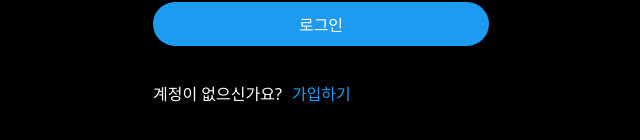
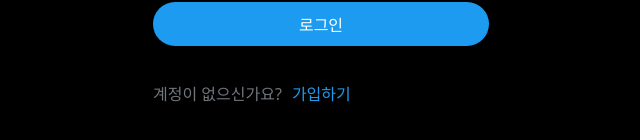
Before and after one commit to hyeonpearl/snap-story, a React (Vite) app: page /signin in a window 1280 px wide. Shown: the part 602-742 px from the top of the page, without its empty margins (319-959 px from the left). Built offline with nearby package versions, Linux system fonts and the light colour scheme.

Commit message:
refactor: Txt 컴포넌트 리팩토링
* Txt 컴포넌트 리팩토링

* 변경된 코드들 적용

```diff
--- a/src/_zlib/components/PostTweet.tsx
+++ b/src/_zlib/components/PostTweet.tsx
@@ -40,7 +40,11 @@ export default function PostTweet() {
                 onChange={onFileChange}
               />
               <Spacing direction={'horizontal'} size={10} />
-              {file && <Txt typography={'check'}>파일이 업로드되었습니다.</Txt>}
+              {file && (
+                <Txt typography={'p'} color={colors.green01}>
+                  파일이 업로드되었습니다.
+                </Txt>
+              )}
             </Wrapper>
             <Button className='primary' type='submit'>
               게시하기
--- a/src/_zlib/components/Tweet.tsx
+++ b/src/_zlib/components/Tweet.tsx
@@ -1,7 +1,9 @@
 import { Icon } from './common/Icon';
+import { Menu } from './common/Menu';
 import { Spacing } from './common/Spacing';
 import { Txt } from './common/Txt';
 import { Wrapper } from './common/Wrapper';
+import colors from '../constants/colors';
 import { TweetType } from '../hooks/useTweets';
 import { database, storage } from '../server/firebase';
 import { User } from 'firebase/auth';
@@ -42,14 +44,18 @@ export default function Tweet({
   return (
     <Wrapper className='tweet'>
       <Wrapper className='row-spacing'>
-        <Txt typography={'name'}>{username}</Txt>
+        <Txt typography={'bold'}>{username}</Txt>
         {user?.uid === userId && (
-          <Txt typography={'delete'} onClick={onDelete}>
-            X
-          </Txt>
+          <Menu>
+            <Menu.Item className='tweet-control'>
+              <Icon.Edit color={colors.gray02} />
+            </Menu.Item>
+            <Menu.Item className='tweet-control' onClick={onDelete}>
+              <Icon.Cancel color={colors.gray02} />
+            </Menu.Item>
+          </Menu>
         )}
       </Wrapper>
-      <Spacing direction={'vertical'} size={10} />
       <Txt typography={'p'}>{tweet}</Txt>
       {photo && (
         <>
--- a/src/_zlib/components/common/Txt.tsx
+++ b/src/_zlib/components/common/Txt.tsx
@@ -1,24 +1,18 @@
-import colors from '../../constants/colors';
-import { styled } from 'styled-components';
+import styled from 'styled-components';
 import { HTMLAttributes } from 'react';
 
 interface Props extends HTMLAttributes<HTMLSpanElement> {
-  typography:
-    | 'p'
-    | 'h1'
-    | 'h4'
-    | 'name'
-    | 'check'
-    | 'error'
-    | 'anker'
-    | 'delete';
+  typography: 'p' | 'h1' | 'h4' | 'bold' | 'anker';
+  color?: string;
 }
 
-export function Txt({ ...props }: Props) {
-  return <StyledTxt {...props} />;
+export function Txt({ color, ...props }: Props) {
+  return <StyledTxt color={color} {...props} />;
 }
 
 export const StyledTxt = styled.span`
+  color: ${({ color }) => color && color};
+
   &[typography='h1'] {
     font-size: 48px;
     font-weight: 600;
@@ -27,27 +21,10 @@ export const StyledTxt = styled.span`
     font-size: 24px;
     font-weight: 500;
   }
-  &[typography='name'] {
+  &[typography='bold'] {
     font-weight: 600;
   }
-  &[typography='check'] {
-    font-weight: 600;
-    color: ${colors.green01};
-  }
-  &[typography='error'] {
-    font-weight: 600;
-    color: ${colors.red01};
-  }
   &[typography='anker'] {
-    color: ${colors.primary};
-    cursor: pointer;
-
-    &:hover {
-      opacity: 0.8;
-    }
-  }
-  &[typography='delete'] {
-    color: ${colors.red01};
     cursor: pointer;
 
     &:hover {
--- a/src/pages/SignIn.tsx
+++ b/src/pages/SignIn.tsx
@@ -7,6 +7,7 @@ import { Spacing } from '../_zlib/components/common/Spacing';
 import { Txt } from '../_zlib/components/common/Txt';
 import { Wrapper } from '../_zlib/components/common/Wrapper';
 import Loading from '../_zlib/components/Loading';
+import colors from '../_zlib/constants/colors';
 import useSignIn from '../_zlib/hooks/useSignIn';
 
 export default function SignIn() {
@@ -61,13 +62,23 @@ export default function SignIn() {
             <Button className='primary' type='submit' required>
               로그인
             </Button>
-            {error ? <Txt typography={'error'}>{error}</Txt> : null}
+            {error ? (
+              <Txt typography={'p'} color={colors.red01}>
+                {error}
+              </Txt>
+            ) : null}
             <Spacing direction={'vertical'} size={20} />
 
             <Wrapper className='row'>
-              <Txt typography={'p'}>계정이 없으신가요?</Txt>
+              <Txt typography={'p'} color={colors.gray02}>
+                계정이 없으신가요?
+              </Txt>
               <Spacing direction={'horizontal'} size={10} />
-              <Txt typography={'anker'} onClick={moveToSignUp}>
+              <Txt
+                typography={'anker'}
+                color={colors.primary}
+                onClick={moveToSignUp}
+              >
                 가입하기
               </Txt>
             </Wrapper>
--- a/src/pages/SignUp.tsx
+++ b/src/pages/SignUp.tsx
@@ -1,4 +1,3 @@
-import Loading from '../_zlib/components/Loading';
 import { Button } from '../_zlib/components/common/Button';
 import { Form } from '../_zlib/components/common/Form';
 import { Icon } from '../_zlib/components/common/Icon';
@@ -7,6 +6,8 @@ import { LineBreak } from '../_zlib/components/common/LineBreak';
 import { Spacing } from '../_zlib/components/common/Spacing';
 import { Txt } from '../_zlib/components/common/Txt';
 import { Wrapper } from '../_zlib/components/common/Wrapper';
+import Loading from '../_zlib/components/Loading';
+import colors from '../_zlib/constants/colors';
 import useSignUp from '../_zlib/hooks/useSignUp';
 
 export default function SignUp() {
@@ -39,44 +40,48 @@ export default function SignUp() {
             </Button>
           </Wrapper>
 
-          <Spacing direction='vertical' size={20} />
-          <LineBreak text='또는' />
-          <Spacing direction='vertical' size={20} />
+          <Spacing direction={'vertical'} size={20} />
+          <LineBreak text={'또는'} />
+          <Spacing direction={'vertical'} size={20} />
 
           <Form className='sign-form' onSubmit={onSubmit}>
             <Input
-              name={'name'}
-              placeholder={'이름'}
+              name='name'
+              placeholder='이름'
+              type='text'
               value={form.name}
-              type={'text'}
               onChange={onChange}
               required
             />
             <Input
-              name={'email'}
-              placeholder={'이메일'}
+              name='email'
+              placeholder='이메일'
+              type='email'
               value={form.email}
-              type={'email'}
               onChange={onChange}
               required
             />
             <Input
-              name={'password'}
-              placeholder={'비밀번호'}
+              name='password'
+              placeholder='비밀번호'
+              type='password'
               value={form.password}
-              type={'password'}
               onChange={onChange}
               required
             />
-            <Button className={'primary'} type={'submit'} required>
+            <Button className='primary' type='submit' required>
               계정 만들기
             </Button>
-            {error ? <Txt typography='error'>{error}</Txt> : null}
+            {error ? (
+              <Txt typography={'p'} color={colors.red01}>
+                {error}
+              </Txt>
+            ) : null}
             <Spacing direction={'vertical'} size={25} />
 
             <Txt typography='h4'>이미 가입하셨나요?</Txt>
-            <Spacing direction='vertical' size={5} />
-            <Button className={'secondary'} onClick={moveToSignIn}>
+            <Spacing direction={'vertical'} size={5} />
+            <Button className='secondary' onClick={moveToSignIn}>
               로그인
             </Button>
           </Form>
```
